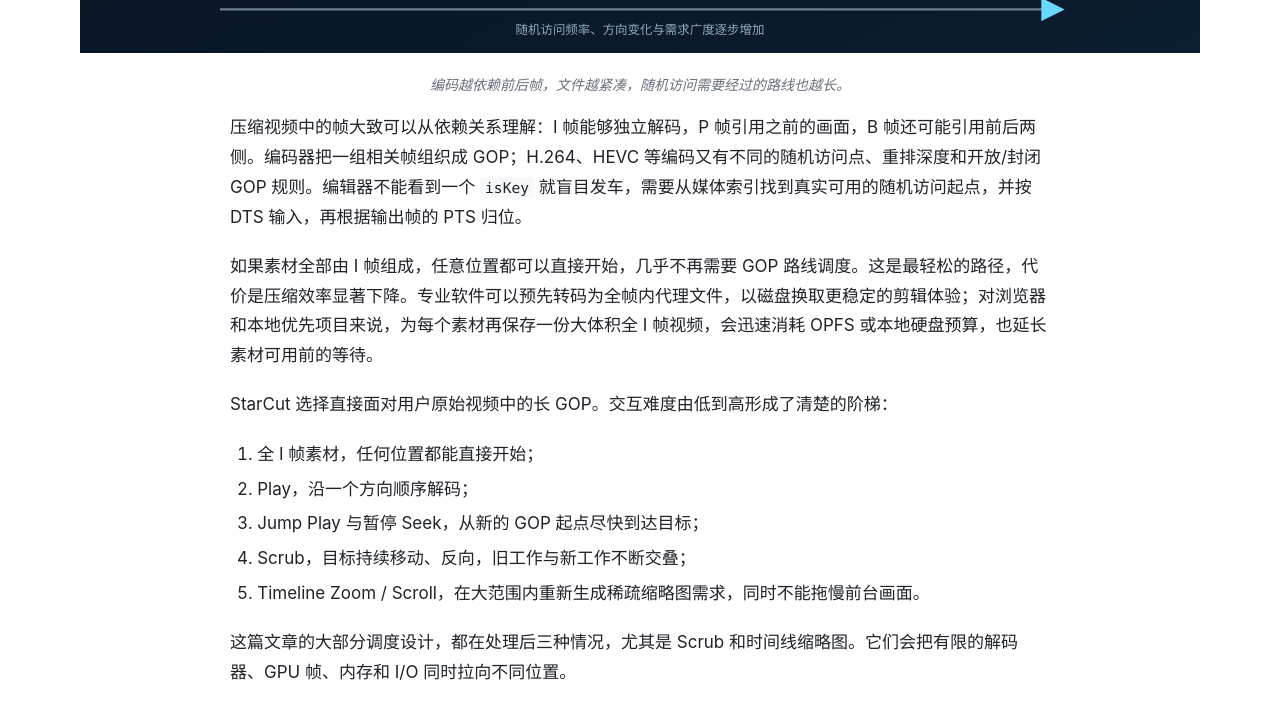
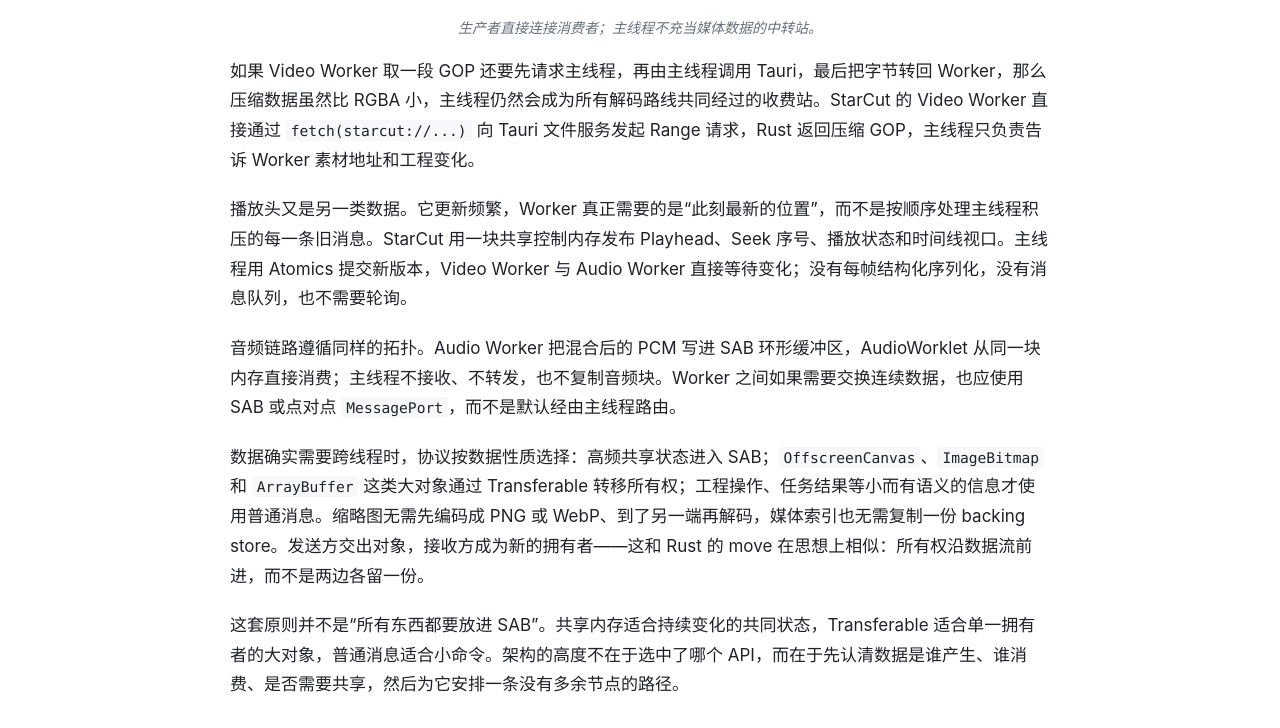
Before and after one commit to yanbingbing/onbing, a plain HTML site: page blog/video-gop-decode-flight.html in a window 1280 px wide. Shown: the part 5072-5800 px from the top of the page. Drawn offline with Linux system fonts and the light colour scheme.

Commit message:
feat: add zero-copy transport architecture

```diff
--- a/blog/video-gop-decode-flight.html
+++ b/blog/video-gop-decode-flight.html
@@ -83,6 +83,14 @@
 <p>WASM 很适合补充浏览器缺少的 CPU 算法、格式解析和离线处理，也可以与 WebCodecs 组合；它并不天然拥有浏览器的硬件视频解码和 GPU 表面。只要最终仍由 WebCodecs 提供硬件能力，性能优势来自媒体管线的放置，而不是 <code>.wasm</code> 这个后缀。</p>
 <p>看起来反直觉的是，StarCut 的实时视频控制面仍然可以使用纯 TypeScript。原因不是 TypeScript 突然比 Rust 更快，而是它只做自己擅长的事：计算时间需求、合并 GOP 路线、分配解码器、决定缓存驻留，并管理 <code>VideoFrame</code> 生命周期。压缩数据解析由 MediaBunny 等成熟组件完成，重解码由 WebCodecs 交给浏览器与硬件，最终合成继续留在 Canvas / GPU 路径。TypeScript 不循环处理 4K 像素，也不实现 H.264 或 HEVC 解码器。</p>
 <p>StarCut 真正要验证的，是浏览器在合理架构下同样能够获得成熟桌面剪辑软件那种跟手的播放与 Scrub。方法并不含糊：跨边界只传压缩数据和控制信息，解码后的完整像素不离开 GPU 主链路；已经付出的 GOP 工作必须复用；有限的 GPU 只保留此刻最有价值的帧。不要指望用 Rust、WASM 或 Native 逃避架构问题。用更快的语言实现一条错误的数据流，得到的仍然是一条错误的数据流。</p>
+<h3>零拷贝不是一个 API，而是一条不绕路的数据拓扑</h3>
+<p><img src="/assets/posts/video-gop-decode-flight/zero-copy-data-paths.svg" alt="StarCut 零拷贝数据路径：主线程只处理界面，控制状态通过 SAB 发布，视频 Worker 直接读取 Tauri Range 并在 OffscreenCanvas 合成，音频 Worker 通过 SAB 直达 AudioWorklet"></p>
+<p><em>生产者直接连接消费者；主线程不充当媒体数据的中转站。</em></p>
+<p>如果 Video Worker 取一段 GOP 还要先请求主线程，再由主线程调用 Tauri，最后把字节转回 Worker，那么压缩数据虽然比 RGBA 小，主线程仍然会成为所有解码路线共同经过的收费站。StarCut 的 Video Worker 直接通过 <code>fetch(starcut://...)</code> 向 Tauri 文件服务发起 Range 请求，Rust 返回压缩 GOP，主线程只负责告诉 Worker 素材地址和工程变化。</p>
+<p>播放头又是另一类数据。它更新频繁，Worker 真正需要的是“此刻最新的位置”，而不是按顺序处理主线程积压的每一条旧消息。StarCut 用一块共享控制内存发布 Playhead、Seek 序号、播放状态和时间线视口。主线程用 Atomics 提交新版本，Video Worker 与 Audio Worker 直接等待变化；没有每帧结构化序列化，没有消息队列，也不需要轮询。</p>
+<p>音频链路遵循同样的拓扑。Audio Worker 把混合后的 PCM 写进 SAB 环形缓冲区，AudioWorklet 从同一块内存直接消费；主线程不接收、不转发，也不复制音频块。Worker 之间如果需要交换连续数据，也应使用 SAB 或点对点 <code>MessagePort</code>，而不是默认经由主线程路由。</p>
+<p>数据确实需要跨线程时，协议按数据性质选择：高频共享状态进入 SAB；<code>OffscreenCanvas</code>、<code>ImageBitmap</code> 和 <code>ArrayBuffer</code> 这类大对象通过 Transferable 转移所有权；工程操作、任务结果等小而有语义的信息才使用普通消息。缩略图无需先编码成 PNG 或 WebP、到了另一端再解码，媒体索引也无需复制一份 backing store。发送方交出对象，接收方成为新的拥有者——这和 Rust 的 move 在思想上相似：所有权沿数据流前进，而不是两边各留一份。</p>
+<p>这套原则并不是“所有东西都要放进 SAB”。共享内存适合持续变化的共同状态，Transferable 适合单一拥有者的大对象，普通消息适合小命令。架构的高度不在于选中了哪个 API，而在于先认清数据是谁产生、谁消费、是否需要共享，然后为它安排一条没有多余节点的路径。</p>
 <h2>三、全 I 帧最轻松，但项目存不起第二份视频</h2>
 <p><img src="/assets/posts/video-gop-decode-flight/codec-difficulty-ladder.svg" alt="I、P、B 帧依赖、全 I 帧与长 GOP 的空间取舍，以及从播放到 Scrub 的解码难度阶梯"></p>
 <p><em>编码越依赖前后帧，文件越紧凑，随机访问需要经过的路线也越长。</em></p>
```
Also changed, not shown: assets/posts/video-gop-decode-flight/zero-copy-data-paths.svg (added).
